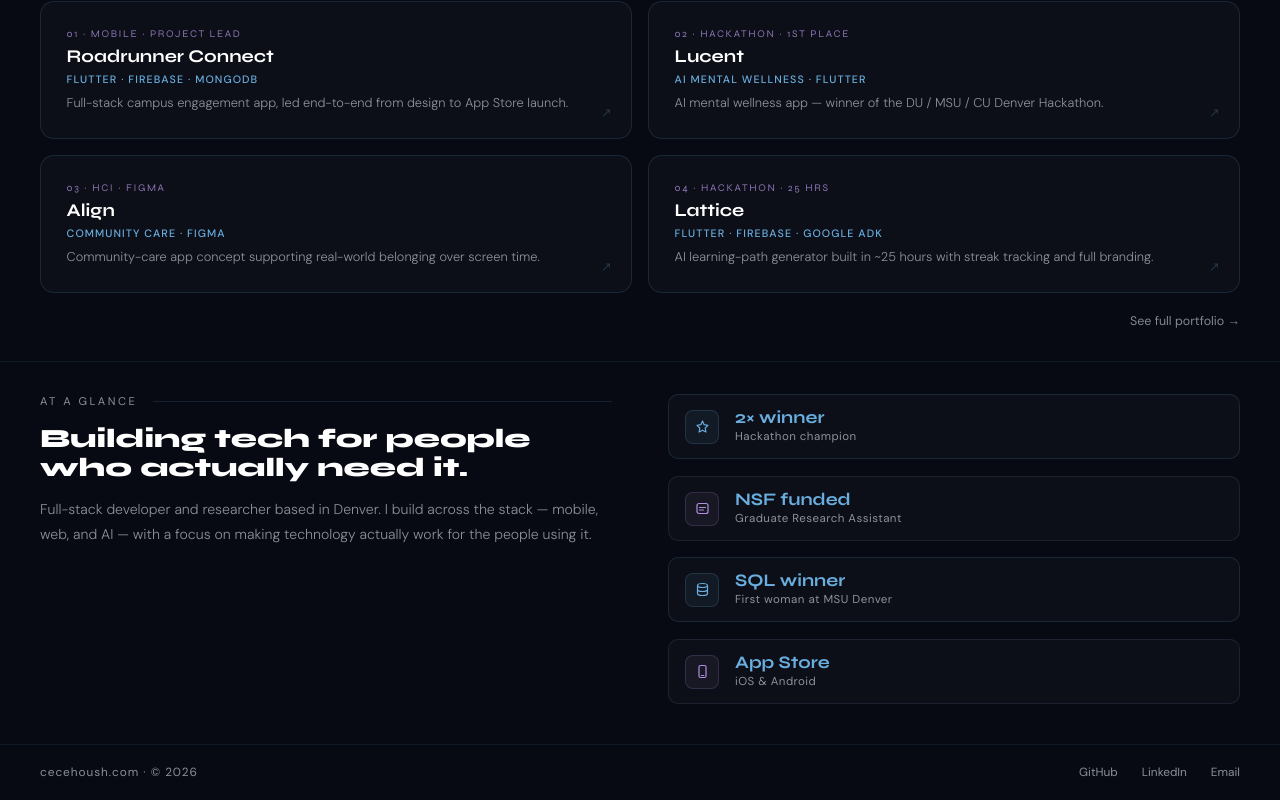
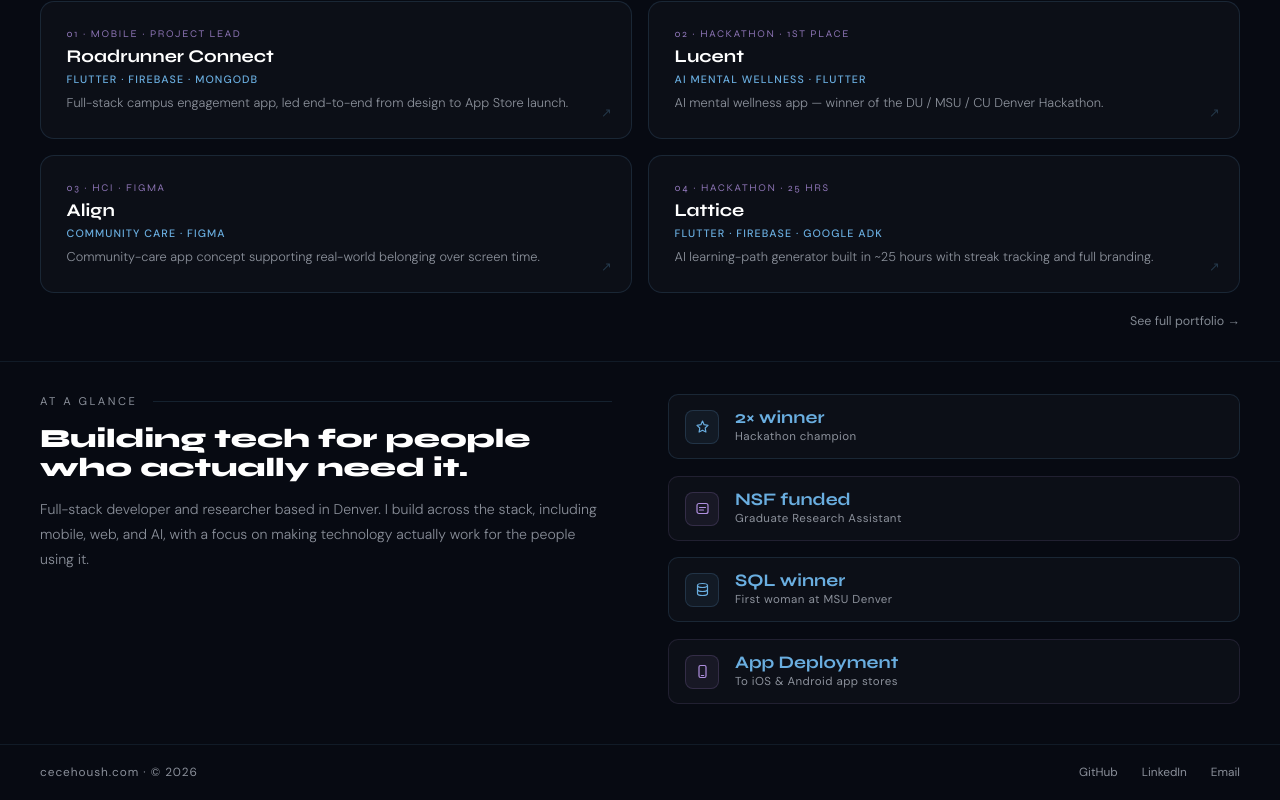
Before and after one commit to cecehoush/cecehoush.github.io, a React (Vite) app: page / in a window 1280 px wide. Shown: the part 610-1410 px from the top of the page. Built offline with nearby package versions, Linux system fonts and the light colour scheme.

Commit message:
copy: relabel app deployment stat, remove em dashes from about blurb

```diff
--- a/src/components/About.jsx
+++ b/src/components/About.jsx
@@ -37,7 +37,7 @@ export default function About() {
         <h2 className={styles.secLabel}>At a glance</h2>
         <div className={styles.aboutH}>Building tech for people who actually need it.</div>
         <p className={styles.aboutP}>
-          Full-stack developer and researcher based in Denver. I build across the stack — mobile, web, and AI — with a focus on making technology actually work for the people using it.
+          Full-stack developer and researcher based in Denver. I build across the stack, including mobile, web, and AI, with a focus on making technology actually work for the people using it.
         </p>
       </div>
       <div className={styles.stats}>
@@ -82,8 +82,8 @@ export default function About() {
               <path d="M6.3 11.5h2.4" stroke="#B090E0" strokeWidth="1.1" strokeLinecap="round" />
             </svg>
           }
-          val="App Store"
-          lbl="iOS & Android"
+          val="App Deployment"
+          lbl="To iOS &amp; Android app stores"
         />
       </div>
     </section>
```
